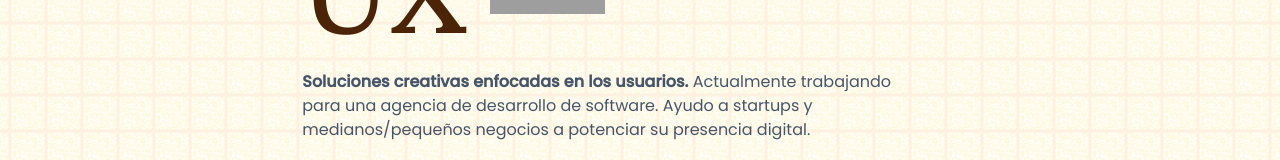
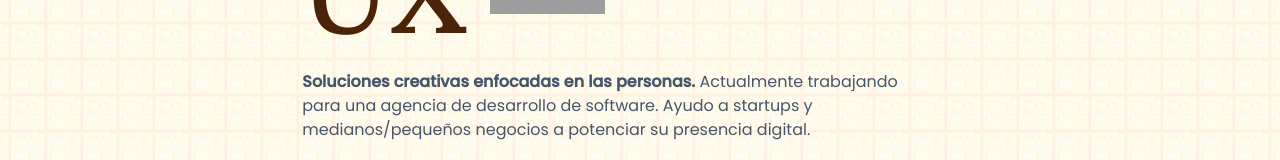
Before and after one commit to luisv0301/ux-portfolio, a Next.js app: page / in a window 1280 px wide. Shown: the part 287-447 px from the top of the page. Built offline with nearby package versions, Linux system fonts and the light colour scheme; grey boxes are pictures that could not be loaded.

Commit message:
change users for personas

```diff
--- a/src/pages/index.js
+++ b/src/pages/index.js
@@ -74,7 +74,7 @@ export default function Home() {
                 animate={{ y: 0 }}
                 transition={{ duration: 0.75, delay: 0.15 }}
               >
-                <b>Soluciones creativas enfocadas en los usuarios.</b>{" "}
+                <b>Soluciones creativas enfocadas en las personas.</b>{" "}
                 Actualmente trabajando para una agencia de desarrollo de
                 software. Ayudo a startups y medianos/pequeños negocios a
                 potenciar su presencia digital.
```
